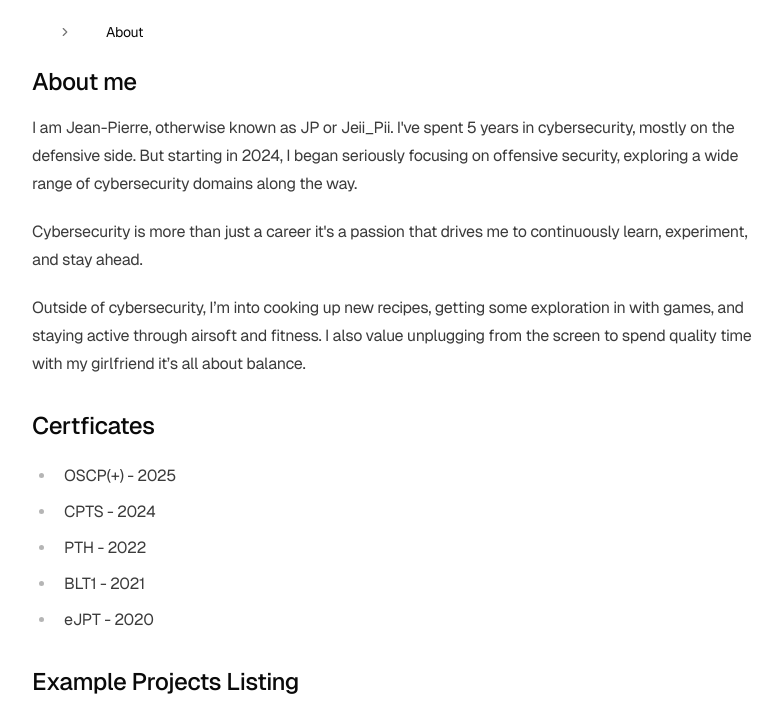
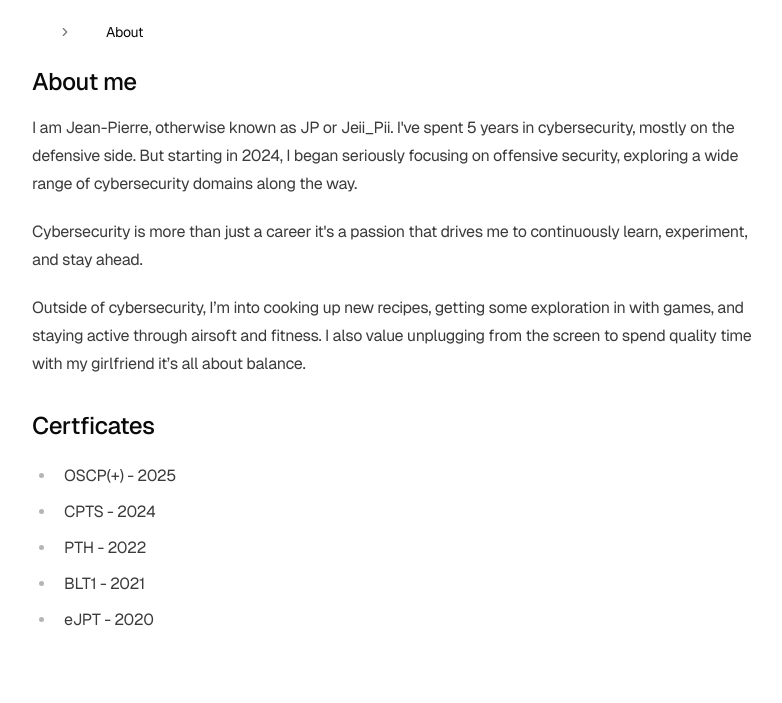
Before and after one commit to JeiPii/JeiPii.github.io, an Astro site: page /about in a window 1280 px wide. Shown: the part 59-762 px from the top of the page, without its empty margins (240-1022 px from the left). Built offline with nearby package versions, Linux system fonts and the light colour scheme; Astro itself is replaced by a stand-in of ours; some packages are replaced by stand-ins of ours; some icons are missing.

Commit message:
Update about.astro

```diff
--- a/src/pages/about.astro
+++ b/src/pages/about.astro
@@ -37,10 +37,10 @@
                 <li>eJPT - 2020</li>
               </ul>
           </div>
-      <h2 class="mb-4 text-2xl font-medium">Example Projects Listing</h2>
+<!--      <h2 class="mb-4 text-2xl font-medium">Example Projects Listing</h2>
       <div class="flex flex-col gap-4">
         {projects.map((project) => <ProjectCard project={project} />)}
-      </div>
+      </div> -->
     </div>
   </section>
 </Layout>
```
